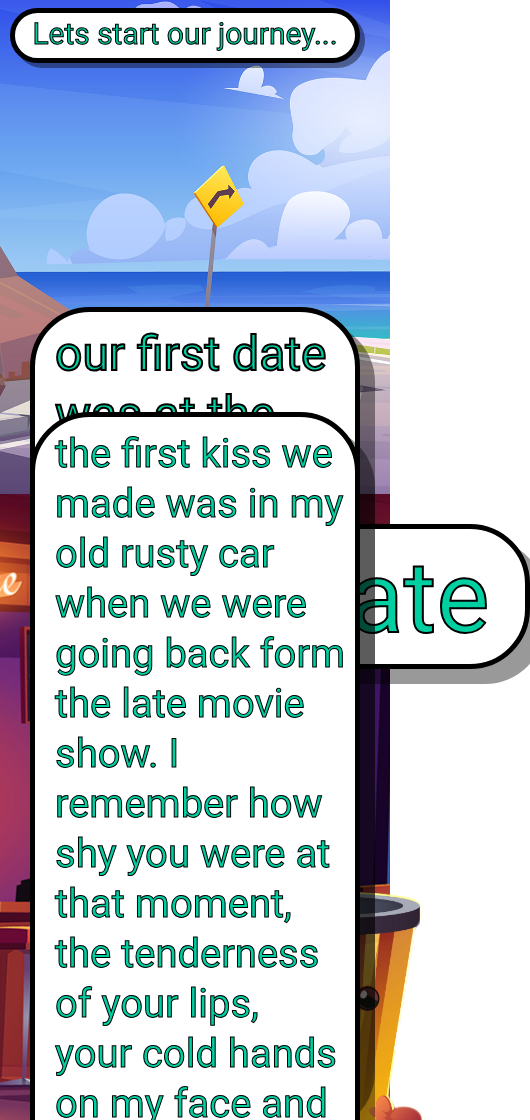
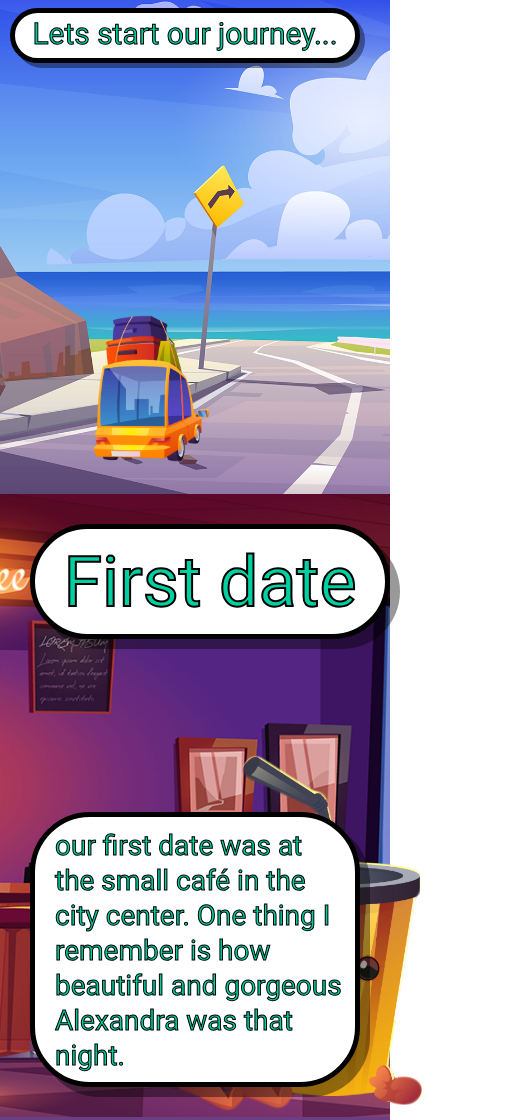
Before and after one commit to jordonss/businka, a website: page app/index.html in a window 390 px wide. Shown: the part 542-1662 px from the top of the page, 530 px wide, since content can reach past the window. Drawn offline with nearby package versions, Linux system fonts and the light colour scheme; files that its build step writes are made by us from their sources; a web font is replaced by a local one.

Commit message:
first date media

```diff
--- a/app/index.html
+++ b/app/index.html
@@ -104,7 +104,7 @@
   </div>
 </section>
 
-<section class="kiss">
+<!-- <section class="kiss">
   <div class="kiss-wrapper">
     <div data-aos="flip-left" data-aos-delay="500" class="kiss-img">
       <img src="../../images/src/kiss.png" alt="" />
@@ -119,7 +119,7 @@
       </div>
     </div>
   </div>
-</section>
+</section> -->
 
 <section class="sex">
   <div class="sex-wrapper">
--- a/app/styles/sass/main.scss
+++ b/app/styles/sass/main.scss
@@ -988,22 +988,10 @@ a.main {
   width: 100%;
 }
 
-// .first-date-bgi {
-//   background-image: url('../images/src/first_date.png');
-//   position: relative;
-//   display: flex;
-//   min-width: 1550px;
-//   min-height: 880px;
-//   background-size: 80%;
-//   background-position: center;
-//   background-size: cover;
-//   background-repeat: no-repeat;
-// }
-
 .first-date-title-wrapper {
   display: flex;
   justify-content: center;
-  min-width: 500px;
+  max-width: 600px;
   margin: 30px auto auto 30px;
   background-color: #fff;
   border: 5px solid #000;
@@ -1048,6 +1036,154 @@ a.main {
   line-height: 60px;
   padding: 10px;
   margin-left: 10px;
+}
+
+@media (max-width: 1200px) {
+
+  .first-date-title-wrapper {
+    display: flex;
+    justify-content: center;
+    max-width: 600px;
+    margin: 30px auto auto 30px;
+    background-color: #fff;
+    border: 5px solid #000;
+    border-radius: 60px;
+    box-shadow: 15px 15px rgba(0,0,0,0.4);
+  }
+
+  .first-date-title {
+    font-size: 90px;
+    color: #00CFA2;
+    -webkit-text-stroke: 2px  #000;
+    line-height: 110px;
+    margin-bottom: 5px;
+  }
+
+  .first-date-text-wrapper {
+    display: flex;
+    justify-content: center;
+    position: absolute;
+    bottom: 30px;
+    right: 30px;
+    max-width: 525px;
+    min-height: 260px;
+    margin: 30px auto auto 30px;
+    background-color: #fff;
+    border: 5px solid #000;
+    border-radius: 60px;
+    box-shadow: 10px 10px rgba(0,0,0,0.4);
+  }
+
+  .first-date-text {
+    font-size: 36px;
+    color: #00CFA2;
+    -webkit-text-stroke: 1px  #000;
+    line-height: 45px;
+    padding: 10px;
+    margin-left: 10px;
+  }
+
+}
+
+@media (max-width: 992px) {
+
+  .first-date-title-wrapper {
+    display: flex;
+    justify-content: center;
+    max-width: 500px;
+    margin: 30px auto auto 30px;
+    background-color: #fff;
+    border: 5px solid #000;
+    border-radius: 60px;
+    box-shadow: 10px 10px rgba(0,0,0,0.4);
+  }
+
+  .first-date-title {
+    font-size: 65px;
+    color: #00CFA2;
+    -webkit-text-stroke: 2px  #000;
+    line-height: 90px;
+    margin-bottom: 5px;
+  }
+
+  .first-date-text-wrapper {
+    display: flex;
+    justify-content: center;
+    position: absolute;
+    bottom: 30px;
+    right: 30px;
+    max-width: 425px;
+    min-height: 210px;
+    margin: 30px auto auto 30px;
+    background-color: #fff;
+    border: 5px solid #000;
+    border-radius: 60px;
+    box-shadow: 10px 10px rgba(0,0,0,0.4);
+  }
+
+  .first-date-text {
+    font-size: 28px;
+    color: #00CFA2;
+    -webkit-text-stroke: 1px  #000;
+    line-height: 35px;
+    padding: 10px;
+    margin-left: 10px;
+  }
+
+}
+
+@media (max-width: 767.98px) {
+
+  .first-date-title-wrapper {
+    display: flex;
+    justify-content: center;
+    max-width: 380px;
+    margin: 30px auto auto 30px;
+    background-color: #fff;
+    border: 5px solid #000;
+    border-radius: 60px;
+    box-shadow: 10px 10px rgba(0,0,0,0.4);
+  }
+
+  .first-date-title {
+    font-size: 70px;
+    color: #00CFA2;
+    -webkit-text-stroke: 2px  #000;
+    line-height: 100px;
+    margin-bottom: 5px;
+  }
+
+  .first-date-text-wrapper {
+    display: flex;
+    justify-content: center;
+    position: absolute;
+    bottom: 30px;
+    right: 30px;
+    max-width: 425px;
+    min-height: 210px;
+    margin: 30px auto auto 30px;
+    background-color: #fff;
+    border: 5px solid #000;
+    border-radius: 60px;
+    box-shadow: 10px 10px rgba(0,0,0,0.4);
+  }
+
+  .first-date-text {
+    font-size: 28px;
+    color: #00CFA2;
+    -webkit-text-stroke: 1px  #000;
+    line-height: 35px;
+    padding: 10px;
+    margin-left: 10px;
+  }
+
+
+}
+
+@media (max-width: 575.98px) {
+
+
+
 }
 
 // first kiss & sex section
```
Also changed, not shown: app/css/app.min.css.
